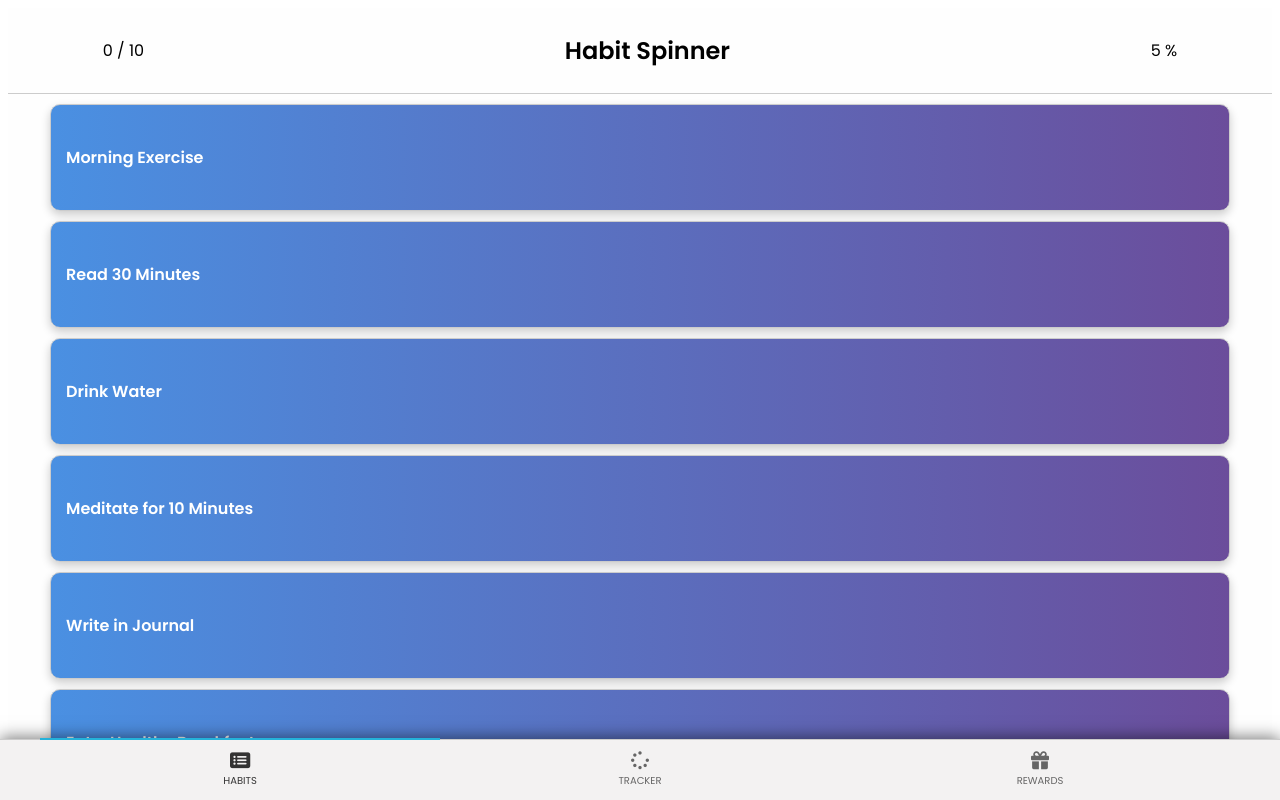
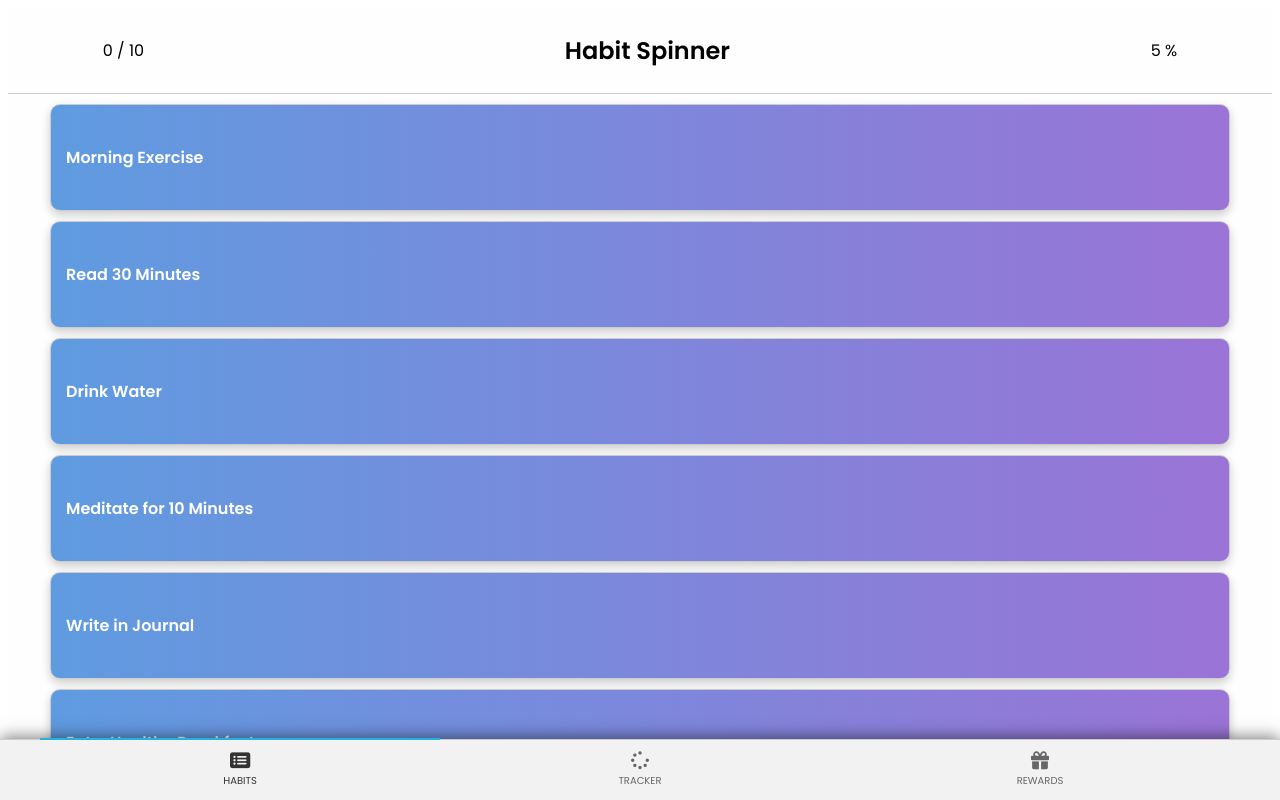
Before and after one commit to joseph-johnson27001/habit-spinner, a Vue app: page /habits in a window 1280 px wide. Shown: the top 800 px of the page. Built offline with nearby package versions, Linux system fonts and the light colour scheme.

Commit message:
Card update

```diff
--- a/src/components/HabitCard.vue
+++ b/src/components/HabitCard.vue
@@ -45,7 +45,7 @@ export default {
 <style scoped>
 .habit-card {
   position: relative;
-  background: linear-gradient(to right, #4a90e2, #6b4d9b);
+  background: linear-gradient(to right, #5f9be0, #9a74d6);
   padding: 40px 15px;
   margin: 10px 0;
   border-radius: 10px;
--- a/src/components/Navigation/FooterNav.vue
+++ b/src/components/Navigation/FooterNav.vue
@@ -78,11 +78,6 @@ export default {
   transition: background-color 0.3s ease;
 }
 
-/* Hover effect */
-.nav-button:hover {
-  background-color: #e3e2e2;
-}
-
 /* Active page indicator (colored line at the top of the square) */
 .nav-button.active::before {
   content: "";
```
